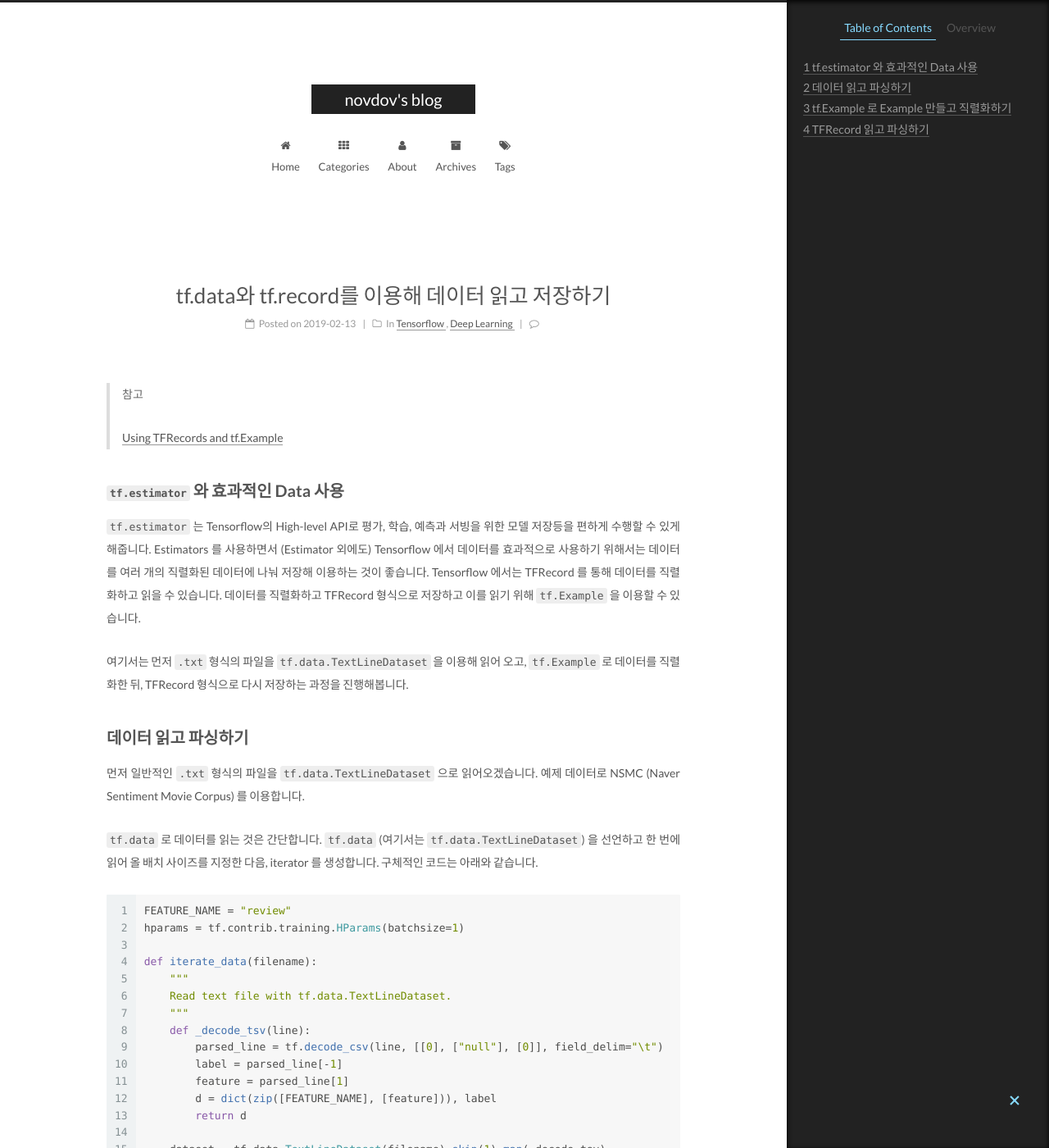
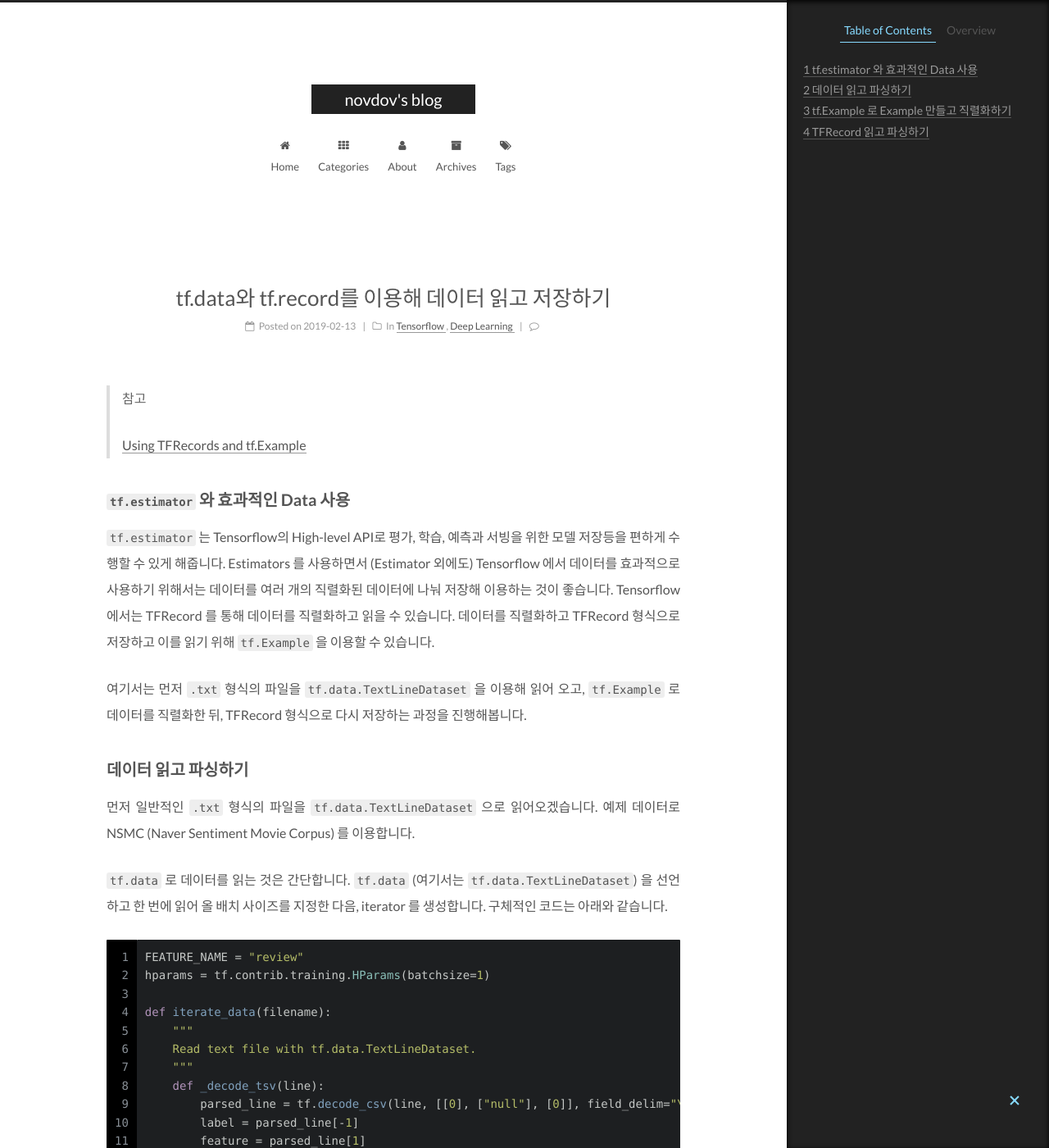
Before and after one commit to novdov/novdov.github.io, a Jekyll site: the page built from _posts/2019-02-13-tf.Estimator-사용하기-01-데이터-만들기.md, in a window 1280 px wide and 1400 px high. Shown: the whole window at 82% size. Built offline with Jekyll 4.4.1, drawn with Linux system fonts in a browser that asks for light colours; comment, search, counter and statistics services are not loaded; some of the changed text lies outside the part shown.

Commit message:
modify config

```diff
--- a/_config.yml
+++ b/_config.yml
@@ -354,7 +354,7 @@ custom_logo:
 # Available value:
 #    normal | night | night eighties | night blue | night bright
 # https://github.com/chriskempson/tomorrow-theme
-highlight_theme: normal
+highlight_theme: "night"
 
 
 # ---------------------------------------------------------------
--- a/_sass/_common/components/highlight/theme.scss
+++ b/_sass/_common/components/highlight/theme.scss
@@ -1,4 +1,5 @@
-$highlight_theme : jekyll-config("highlight_theme");
+// $highlight_theme : jekyll-config("highlight_theme");
+$highlight_theme: "night";
 
 
 @if $highlight_theme == "normal" {
--- a/_sass/_variables/base.scss
+++ b/_sass/_variables/base.scss
@@ -76,7 +76,7 @@ $font-family-headings     : if(get_font_family('headings'), (get_font_family('he
 $font-family-posts        : $font-family-base;
 $font-family-posts        : if(get_font_family('posts'), (get_font_family('posts'), $font-family-base), $font-family-posts);
 
-$font-family-monospace    : consolas, Menlo, $font-family-chinese, monospace;
+$font-family-monospace    : Roboto Mono, consolas, Menlo, $font-family-chinese, monospace;
 $font-family-monospace    : if(get_font_family('codes'), (get_font_family('codes'), consolas, Menlo, $font-family-chinese, monospace), $font-family-monospace);
 
 $font-family-icons        : 'FontAwesome';
@@ -91,7 +91,7 @@ $font-weight-bolder       : 700;
 
 
 // Font size
-$font-size-base           : 14px;
+$font-size-base           : 16px;
 $font-size-small          : $font-size-base - 2px;
 $font-size-smaller        : $font-size-base - 4px;
 $font-size-large          : $font-size-base + 2px;
@@ -142,7 +142,7 @@ $table-row-hover-bg-color       : $whitesmoke;
 // Code & Code Blocks
 // --------------------------------------------------
 $code-font-family               : $font-family-monospace;
-$code-font-size                 : 13px;
+$code-font-size                 : 14px;
 $code-font-size                 : if(type-of(jekyll-config('font.codes.size')) == 'number', jekyll-config('font.codes.size') + px, $code-font-size);
 $code-border-radius             : 3px;
 $code-foreground                : $black-light;
```
